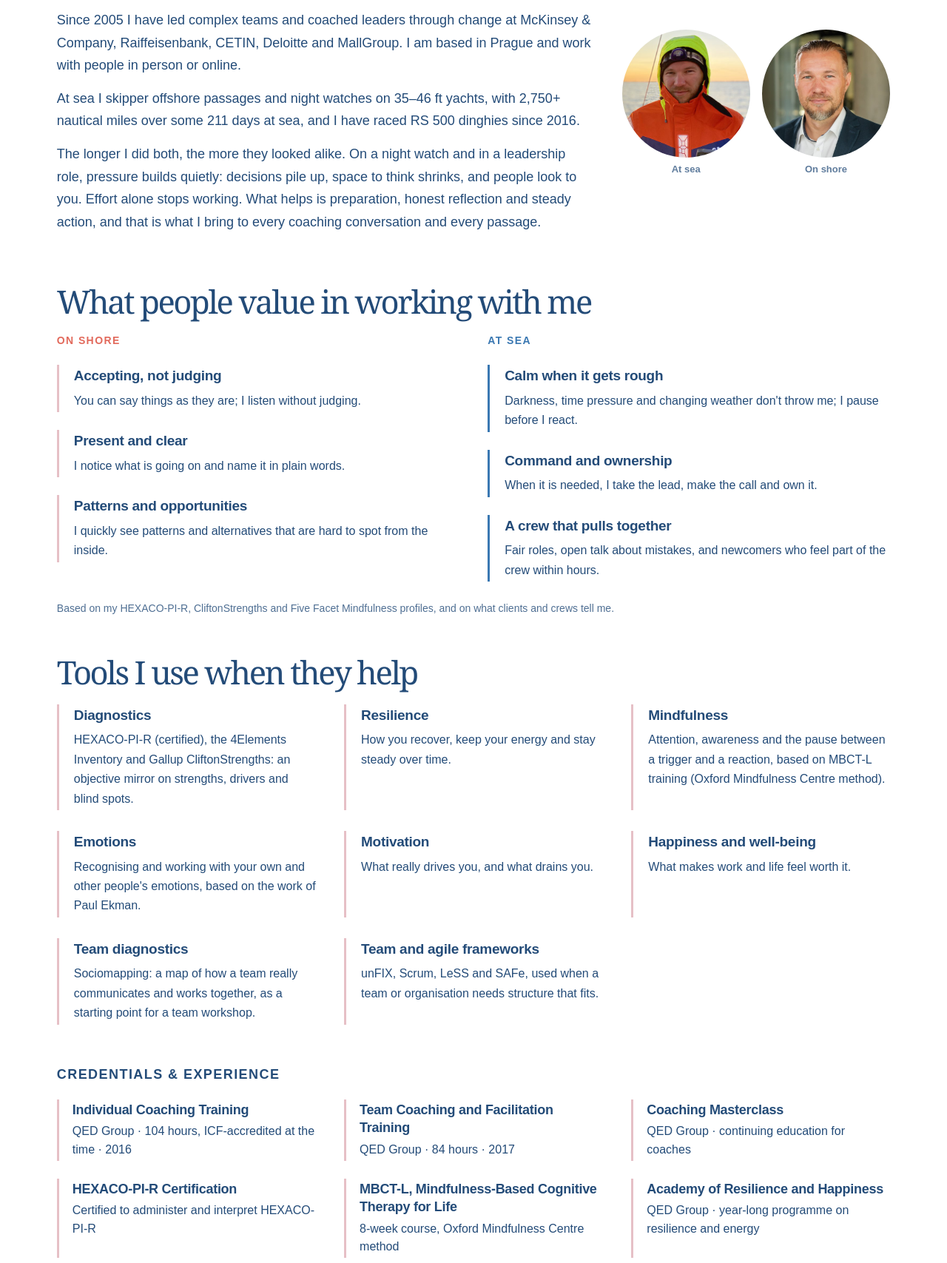
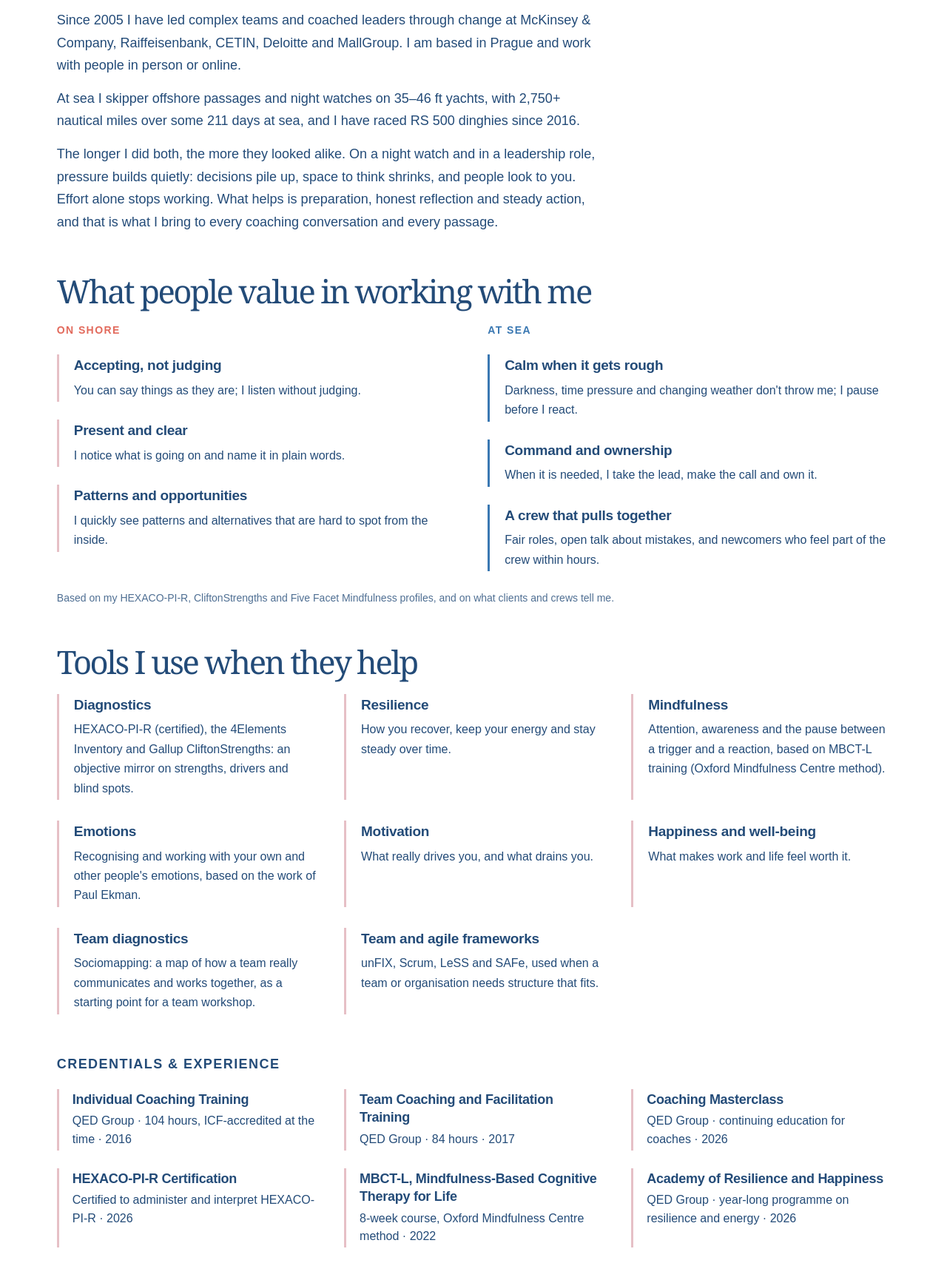
Before and after one commit to IljaIljuchin/ilja-iljuchin-skipper-coach, a plain HTML site: page about.html in a window 1280 px wide. Shown: the part 590-2297 px from the top of the page at 74% size. Drawn offline with Linux system fonts and the light colour scheme.

Commit message:
Home without portrait (quote stays), About without photos, credential years
- Home: portrait removed, Seneca quote alone in the right column, centred
- About: both photos removed, story as a plain text section
- years: Coaching Masterclass 2026, HEXACO-PI-R certification 2026,
  Academy of Resilience and Happiness 2026, MBCT-L 2022
- CSS: drop unused .story / .photo-pair styles

Co-Authored-By: Claude Opus 5.5 <noreply@anthropic.com>

```diff
--- a/about.html
+++ b/about.html
@@ -31,7 +31,7 @@
 <meta name="twitter:image:alt" content="Ilja Iljuchin, Skipper &amp; Coach">
 
 <link rel="preload" as="image" href="https://hebbkx1anhila5yf.public.blob.vercel-storage.com/d0819216-e46b-4460-8d85-805338a5821c-Wcl4h82j8YWh9R0fQahC6UXVomK5rb.jpg" fetchpriority="high">
-<link rel="stylesheet" href="/assets/css/theme.css?v=20261128002043">
+<link rel="stylesheet" href="/assets/css/theme.css?v=20261128002703">
 <script type="application/ld+json">
 {
   "@context": "https://schema.org",
@@ -97,23 +97,11 @@
   </div>
 </section>
 
-<section class="wrap subpage-section story" id="about" aria-labelledby="story-title">
-  <div>
-    <h2 id="story-title">Two worlds, one skill</h2>
-    <p class="lead">Since 2005 I have led complex teams and coached leaders through change at McKinsey &amp; Company, Raiffeisenbank, CETIN, Deloitte and MallGroup. I am based in Prague and work with people in person or online.</p>
-    <p class="lead">At sea I skipper offshore passages and night watches on 35–46 ft yachts, with 2,750+ nautical miles over some 211 days at sea, and I have raced RS 500 dinghies since 2016.</p>
-    <p class="lead">The longer I did both, the more they looked alike. On a night watch and in a leadership role, pressure builds quietly: decisions pile up, space to think shrinks, and people look to you. Effort alone stops working. What helps is preparation, honest reflection and steady action, and that is what I bring to every coaching conversation and every passage.</p>
-  </div>
-  <div class="photo-pair">
-    <figure>
-      <img src="/assets/img/portrait.jpg" width="480" height="480" alt="Ilja Iljuchin in offshore sailing gear at the helm at sunset">
-      <figcaption>At sea</figcaption>
-    </figure>
-    <figure>
-      <img src="/assets/img/headshot.jpg" width="600" height="600" alt="Ilja Iljuchin in a business jacket">
-      <figcaption>On shore</figcaption>
-    </figure>
-  </div>
+<section class="wrap subpage-section" id="about" aria-labelledby="story-title">
+  <h2 id="story-title">Two worlds, one skill</h2>
+  <p class="lead">Since 2005 I have led complex teams and coached leaders through change at McKinsey &amp; Company, Raiffeisenbank, CETIN, Deloitte and MallGroup. I am based in Prague and work with people in person or online.</p>
+  <p class="lead">At sea I skipper offshore passages and night watches on 35–46 ft yachts, with 2,750+ nautical miles over some 211 days at sea, and I have raced RS 500 dinghies since 2016.</p>
+  <p class="lead">The longer I did both, the more they looked alike. On a night watch and in a leadership role, pressure builds quietly: decisions pile up, space to think shrinks, and people look to you. Effort alone stops working. What helps is preparation, honest reflection and steady action, and that is what I bring to every coaching conversation and every passage.</p>
 </section>
 
 <section class="wrap subpage-section" aria-labelledby="values-title">
@@ -204,19 +192,19 @@
     </li>
     <li class="coaching">
       <h3>Coaching Masterclass</h3>
-      <p>QED Group · continuing education for coaches</p>
+      <p>QED Group · continuing education for coaches · <time datetime="2026">2026</time></p>
     </li>
     <li class="coaching">
       <h3>HEXACO-PI-R Certification</h3>
-      <p>Certified to administer and interpret HEXACO-PI-R</p>
+      <p>Certified to administer and interpret HEXACO-PI-R · <time datetime="2026">2026</time></p>
     </li>
     <li class="coaching">
       <h3>MBCT-L, Mindfulness-Based Cognitive Therapy for Life</h3>
-      <p>8-week course, Oxford Mindfulness Centre method</p>
+      <p>8-week course, Oxford Mindfulness Centre method · <time datetime="2022">2022</time></p>
     </li>
     <li class="coaching">
       <h3>Academy of Resilience and Happiness</h3>
-      <p>QED Group · year-long programme on resilience and energy</p>
+      <p>QED Group · year-long programme on resilience and energy · <time datetime="2026">2026</time></p>
     </li>
     <li class="coaching">
       <h3>Emotional Skills and Competencies (ESaC), Evaluating Truthfulness and Credibility (ETaC)</h3>
@@ -269,9 +257,9 @@
 </main>
 <footer class="wrap">
   <span>&copy; <span data-year>2026</span> Ing. Ilja Iljuchin · Skipper &amp; Coach · IČO 88162541</span>
-  <span>Last updated: <time class="last-updated" datetime="2026-11-28T00:20:43Z">28 November 2026</time></span>
+  <span>Last updated: <time class="last-updated" datetime="2026-11-28T00:27:03Z">28 November 2026</time></span>
 </footer>
-<script src="/assets/js/site.js?v=20261128002043" defer></script>
+<script src="/assets/js/site.js?v=20261128002703" defer></script>
 <script type="module" src="https://static.cloudflareinsights.com/beacon.min.js" data-cf-beacon='{"token": "31d93321d2084221b8469917cc4ae066"}'></script>
 </body>
 </html>
--- a/assets/css/theme.css
+++ b/assets/css/theme.css
@@ -143,6 +143,7 @@ h1 { font-size: clamp(66px, 8vw, 120px); margin: 14px 0 4px; }
 .portrait-col { justify-self: end; display: grid; justify-items: center; gap: 24px; width: 100%; max-width: 340px; }
 .portrait-col .portrait { justify-self: center; width: clamp(160px, 17vw, 230px); }
 .portrait-col .quote { margin: 0; }
+.quote-col { align-self: center; }
 .portrait-col .quote blockquote { font-size: 19px; }
 .bio p { font-size: var(--text-l); line-height: 1.75; margin: 0 0 13px; }
 .quote { margin: 28px 0 0; padding-left: 20px; border-left: 3px solid var(--accent); }
@@ -308,16 +309,6 @@ h1 { font-size: clamp(66px, 8vw, 120px); margin: 14px 0 4px; }
 }
 
 
-.story {
-  display: grid;
-  grid-template-columns: minmax(0, 2fr) minmax(0, 1fr);
-  align-items: center;
-  gap: 24px clamp(24px, 3vw, 48px);
-}
-.photo-pair { display: grid; grid-template-columns: repeat(2, minmax(0, 1fr)); gap: 16px; }
-.photo-pair figure { margin: 0; text-align: center; }
-.photo-pair img { display: block; width: 100%; height: auto; aspect-ratio: 1; object-fit: cover; border-radius: 50%; }
-.photo-pair figcaption { margin-top: 8px; font-size: 13px; font-weight: 700; opacity: .72; }
 .value-cols { align-items: start; }
 .value-col { display: grid; gap: 24px; }
 .col-label { margin: 0; font: 700 14px/1.3 Arial, Helvetica, sans-serif; letter-spacing: .1em; text-transform: uppercase; }
@@ -499,8 +490,6 @@ footer {
   .bridge-cols { grid-template-columns: minmax(0, 1fr); }
   .faq { grid-template-columns: minmax(0, 1fr); }
   .faq-intro { position: static; }
-  .story { grid-template-columns: minmax(0, 1fr); }
-  .photo-pair { max-width: 360px; }
   .bridge-side { padding: 20px 0 0; border-left: 0; border-top: 1px solid var(--soft); }
   .lost { grid-template-columns: minmax(0, 1fr); min-height: 0; }
   .lost-compass { display: none; }
```
Also changed, not shown: 404.html (+2 -2 lines), coach.html (+2 -2 lines), index.html (+4 -5 lines), runs.html (+2 -2 lines), skipper.html (+2 -2 lines).
